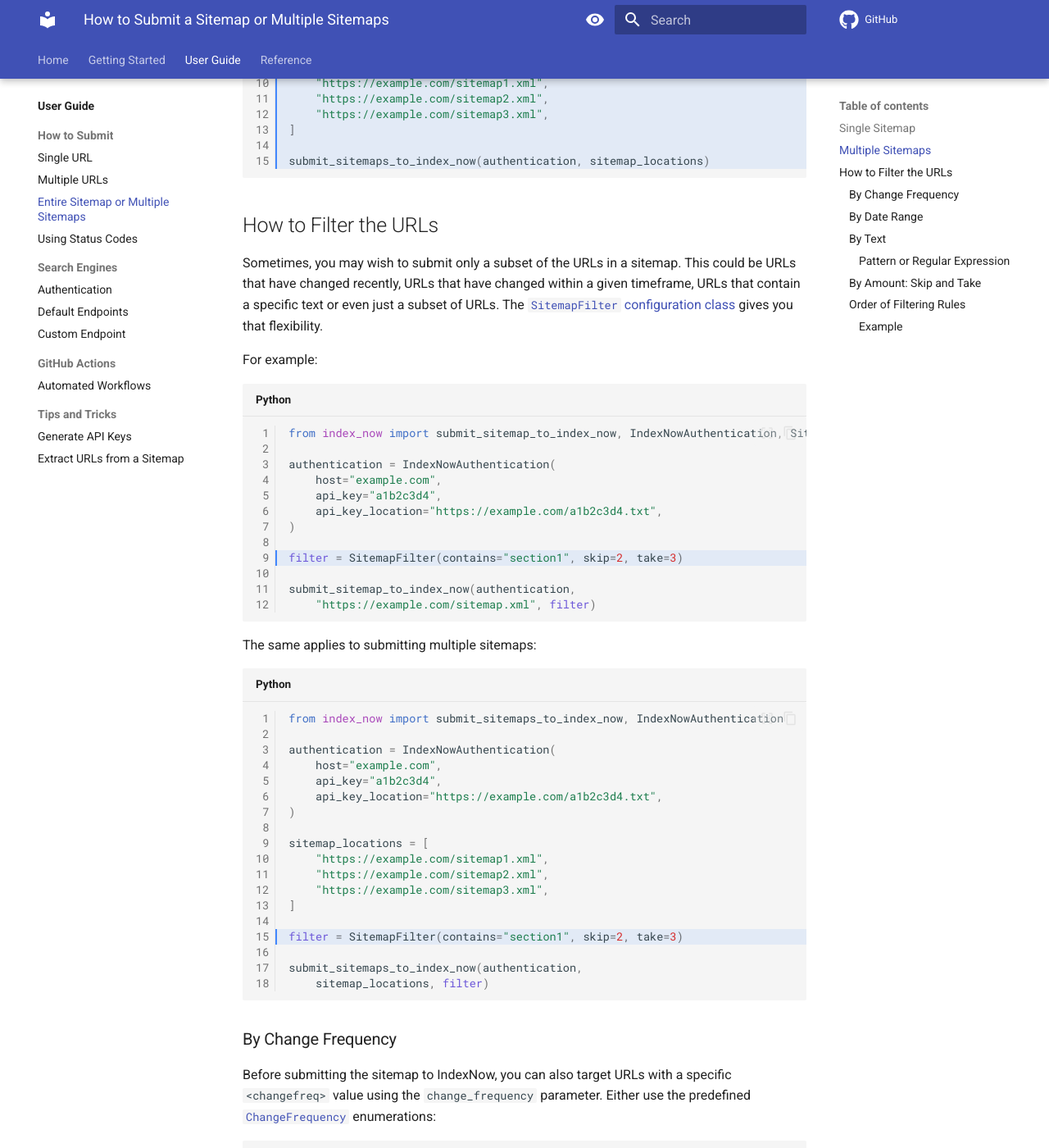
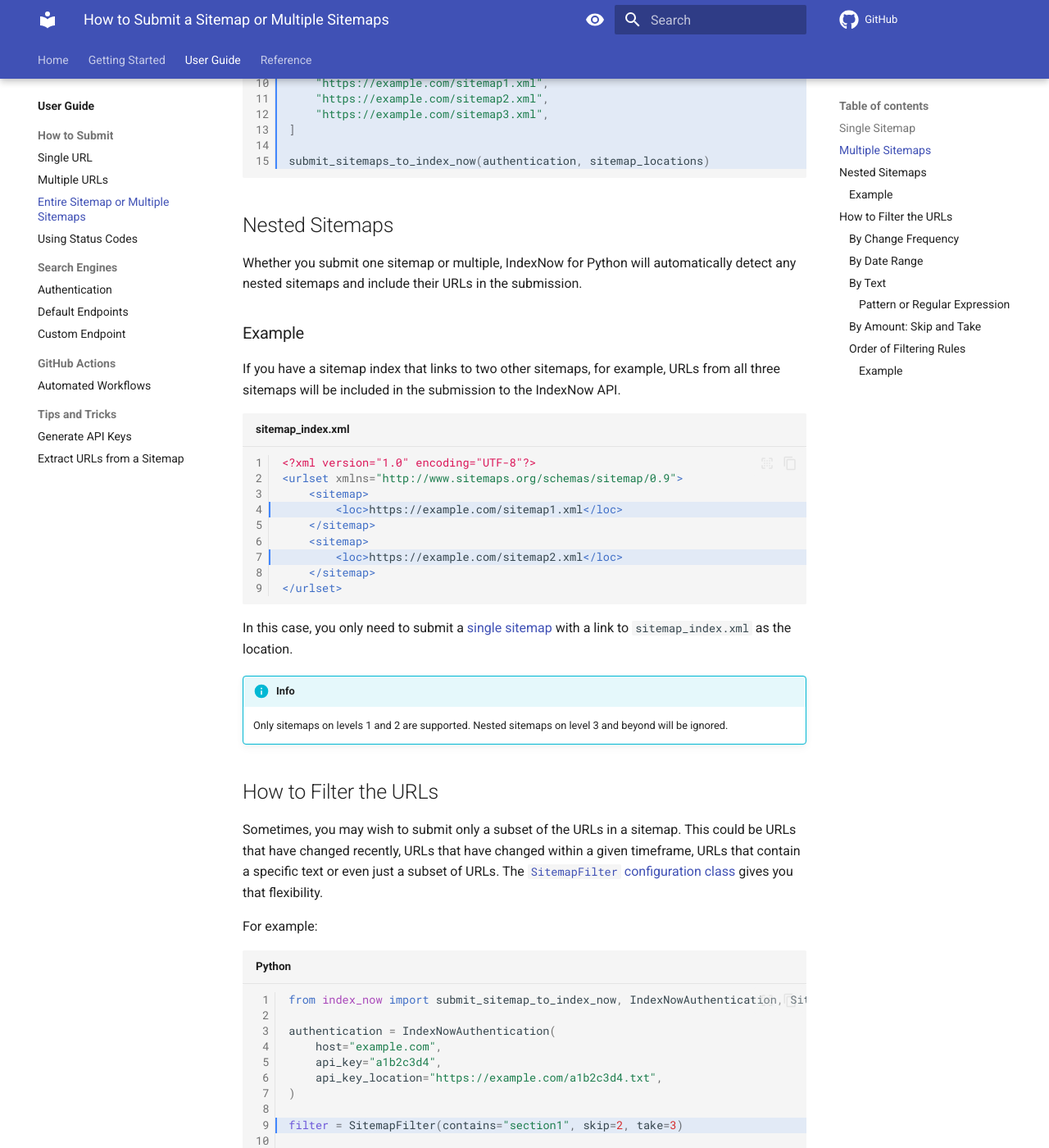
Before and after one commit to jakob-bagterp/index-now-for-python, an MkDocs documentation site: the page built from docs/user-guide/how-to-submit/sitemap.md, in a window 1280 px wide and 1400 px high, scrolled down 1266 px. Shown: the whole window at 82% size. Built offline with MkDocs 1.6.1 and Material for MkDocs 9.7.7, drawn with Linux system fonts in a browser that asks for light colours; comment, search, counter and statistics services are not loaded; some of the changed text lies outside the part shown.

Commit message:
Updated user guide with into on nested sitemaps.

````diff
--- a/docs/user-guide/how-to-submit/sitemap.md
+++ b/docs/user-guide/how-to-submit/sitemap.md
@@ -30,7 +30,7 @@
     What happens when submitting a sitemap with IndexNow for Python:
 
     1. Downloads the specified sitemap(s)
-    2. Parses the sitemap(s) and extracts the URLs
+    2. Parses the sitemap(s), including any nested sitemaps, and extracts the URLs
     3. If any filters applied, filters the list of URLs to be submitted
     4. Submits the (filtered) URLs to the IndexNow API
 
@@ -56,6 +56,29 @@
 
 submit_sitemaps_to_index_now(authentication, sitemap_locations)
 ```
+
+## Nested Sitemaps
+Whether you submit one sitemap or multiple, IndexNow for Python will automatically detect any nested sitemaps and include their URLs in the submission.
+
+### Example
+If you have a sitemap index that links to two other sitemaps, for example, URLs from all three sitemaps will be included in the submission to the IndexNow API.
+
+```xml linenums="1" title="sitemap_index.xml" hl_lines="4 7"
+<?xml version="1.0" encoding="UTF-8"?>
+<urlset xmlns="http://www.sitemaps.org/schemas/sitemap/0.9">
+    <sitemap>
+        <loc>https://example.com/sitemap1.xml</loc>
+    </sitemap>
+    <sitemap>
+        <loc>https://example.com/sitemap2.xml</loc>
+    </sitemap>
+</urlset>
+```
+
+In this case, you only need to submit a [single sitemap](#single-sitemap) with a link to `sitemap_index.xml` as the location.
+
+!!! info
+    Only sitemaps on levels 1 and 2 are supported. Nested sitemaps on level 3 and beyond will be ignored.
 
 ## How to Filter the URLs
 Sometimes, you may wish to submit only a subset of the URLs in a sitemap. This could be URLs that have changed recently, URLs that have changed within a given timeframe, URLs that contain a specific text or even just a subset of URLs. The [`SitemapFilter` configuration class](../../reference/sitemap-filter/sitemap-filter.md) gives you that flexibility.
````
